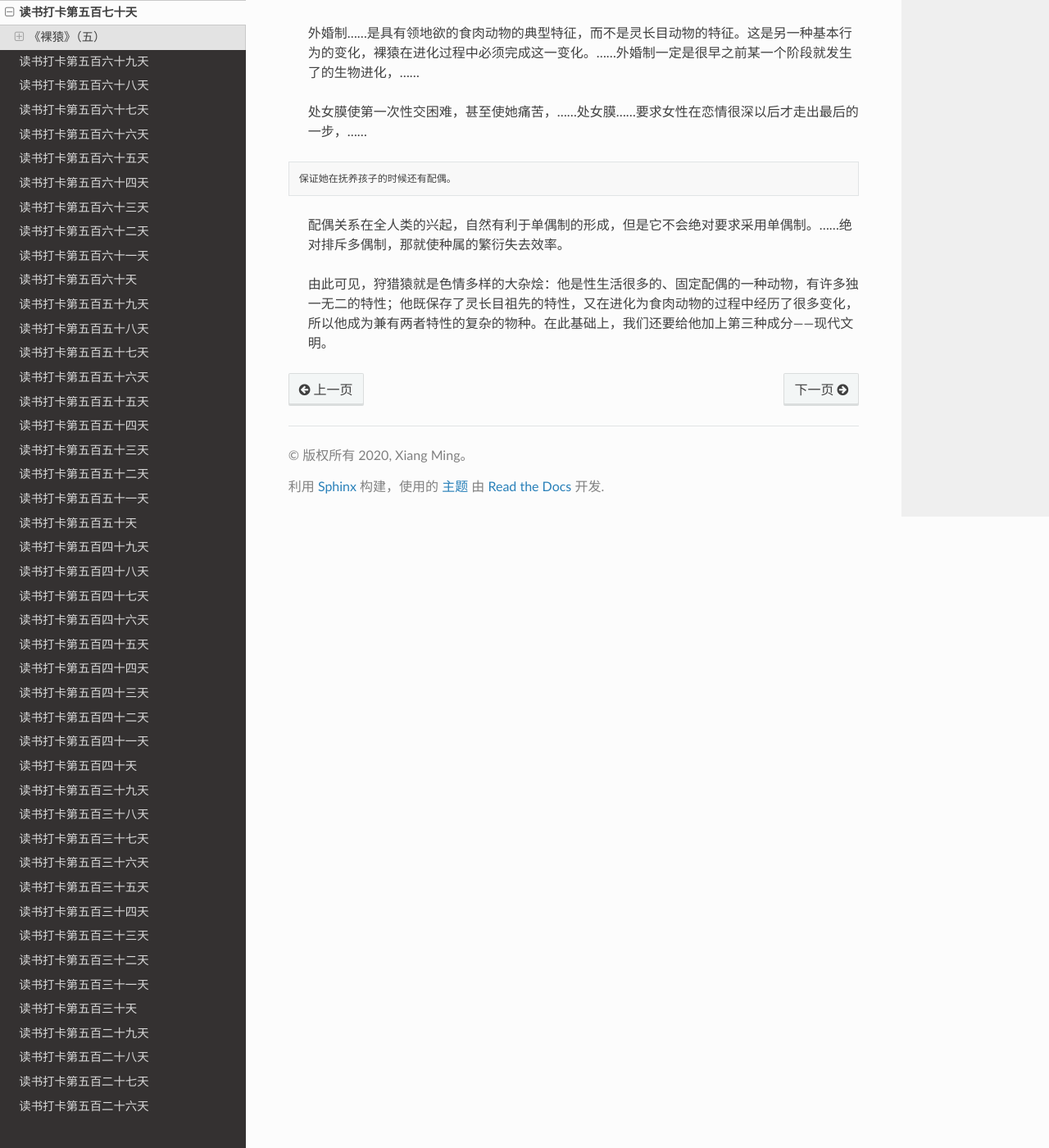
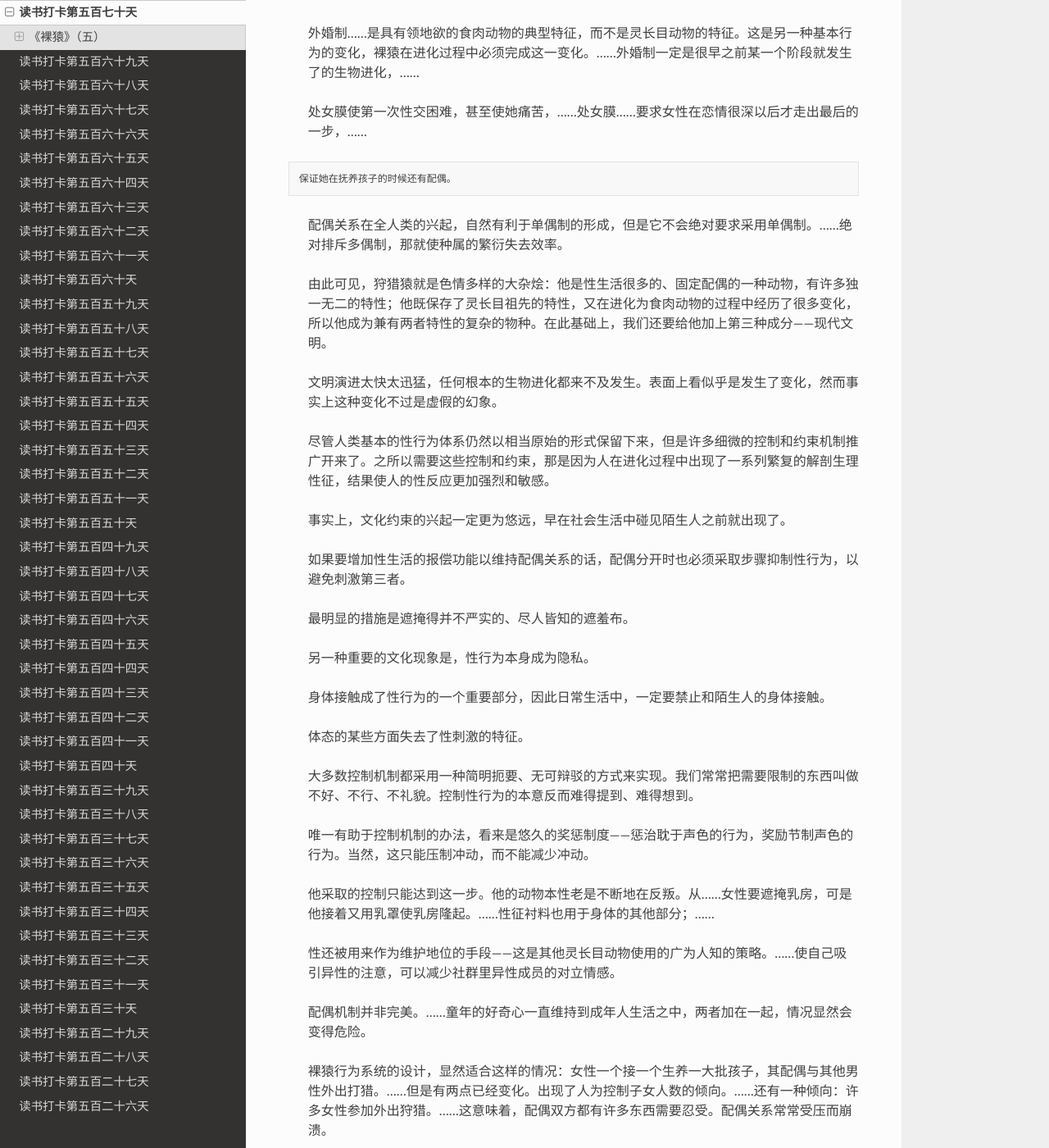
Before and after one commit to xiangming1975/reading, a Sphinx documentation site: the page built from source/2022-04-18.md, in a window 1280 px wide and 1400 px high, scrolled down 2526 px. Shown: the whole window at 82% size. Built offline with Sphinx 7.4.7 and the Read the Docs theme 2.0.0, drawn with Linux system fonts in a browser that asks for light colours; some of the changed text lies outside the part shown.

Commit message:
自动提交时间: 2022-04-22T22:00:02,152735823+08:00

```diff
--- a/source/2022-04-18.md
+++ b/source/2022-04-18.md
@@ -81,3 +81,37 @@
 > 配偶关系在全人类的兴起，自然有利于单偶制的形成，但是它不会绝对要求采用单偶制。……绝对排斥多偶制，那就使种属的繁衍失去效率。
 
 > 由此可见，狩猎猿就是色情多样的大杂烩：他是性生活很多的、固定配偶的一种动物，有许多独一无二的特性；他既保存了灵长目祖先的特性，又在进化为食肉动物的过程中经历了很多变化，所以他成为兼有两者特性的复杂的物种。在此基础上，我们还要给他加上第三种成分——现代文明。
+
+> 文明演进太快太迅猛，任何根本的生物进化都来不及发生。表面上看似乎是发生了变化，然而事实上这种变化不过是虚假的幻象。
+
+> 尽管人类基本的性行为体系仍然以相当原始的形式保留下来，但是许多细微的控制和约束机制推广开来了。之所以需要这些控制和约束，那是因为人在进化过程中出现了一系列繁复的解剖生理性征，结果使人的性反应更加强烈和敏感。
+
+> 事实上，文化约束的兴起一定更为悠远，早在社会生活中碰见陌生人之前就出现了。
+
+> 如果要增加性生活的报偿功能以维持配偶关系的话，配偶分开时也必须采取步骤抑制性行为，以避免刺激第三者。
+
+> 最明显的措施是遮掩得并不严实的、尽人皆知的遮羞布。
+
+> 另一种重要的文化现象是，性行为本身成为隐私。
+
+> 身体接触成了性行为的一个重要部分，因此日常生活中，一定要禁止和陌生人的身体接触。
+
+> 体态的某些方面失去了性刺激的特征。
+
+> 大多数控制机制都采用一种简明扼要、无可辩驳的方式来实现。我们常常把需要限制的东西叫做不好、不行、不礼貌。控制性行为的本意反而难得提到、难得想到。
+
+> 唯一有助于控制机制的办法，看来是悠久的奖惩制度——惩治耽于声色的行为，奖励节制声色的行为。当然，这只能压制冲动，而不能减少冲动。
+
+> 他采取的控制只能达到这一步。他的动物本性老是不断地在反叛。从……女性要遮掩乳房，可是他接着又用乳罩使乳房隆起。……性征衬料也用于身体的其他部分；……
+
+> 性还被用来作为维护地位的手段——这是其他灵长目动物使用的广为人知的策略。……使自己吸引异性的注意，可以减少社群里异性成员的对立情感。
+
+> 配偶机制并非完美。……童年的好奇心一直维持到成年人生活之中，两者加在一起，情况显然会变得危险。
+
+> 裸猿行为系统的设计，显然适合这样的情况：女性一个接一个生养一大批孩子，其配偶与其他男性外出打猎。……但是有两点已经变化。出现了人为控制子女人数的倾向。……还有一种倾向：许多女性参加外出狩猎。……这意味着，配偶双方都有许多东西需要忍受。配偶关系常常受压而崩溃。
+
+> 大多数情况下，配偶纽带能够满足性好奇而安然维持，但这一纽带并未强大到根除性好奇。……如果配偶纽带以外的偶合与纽带的冲突太强烈，那就必须找到不那么有害的替代方式。解决办法有最广义的偷窥，……逻辑上说，它可以泛指对任何性活动的非参与性兴趣。几乎所有的人都喜欢这样的活动。……电视、广播、电影、戏剧和小说的大量内容和满足偷窥的需求有关系。……满足偷窥需求成全了一门重要的产业。
+
+> 这种偷窥活动在生物属性上是反常的。但它比较无害，甚至可能对我们这个物种有用，……
+
+>
```
